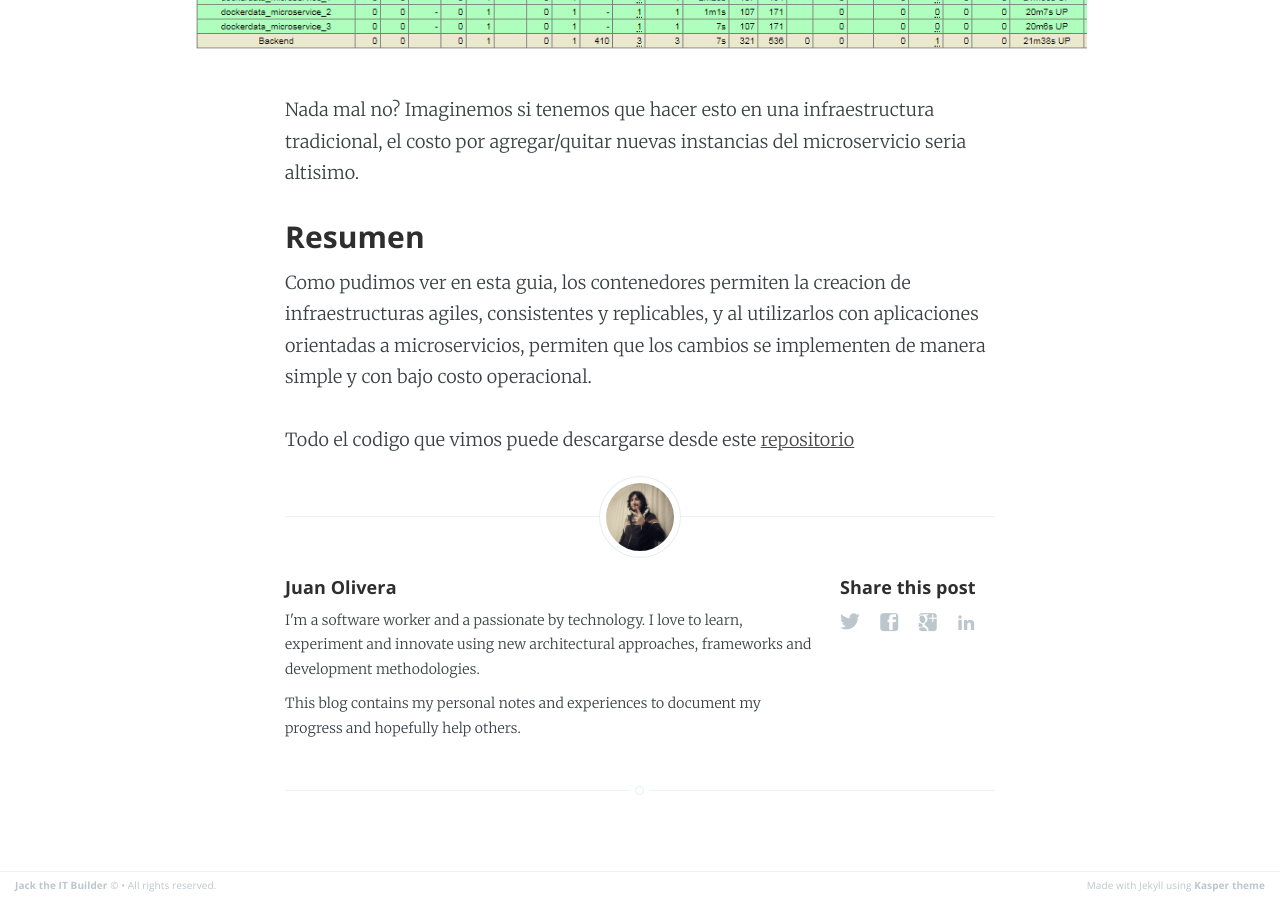
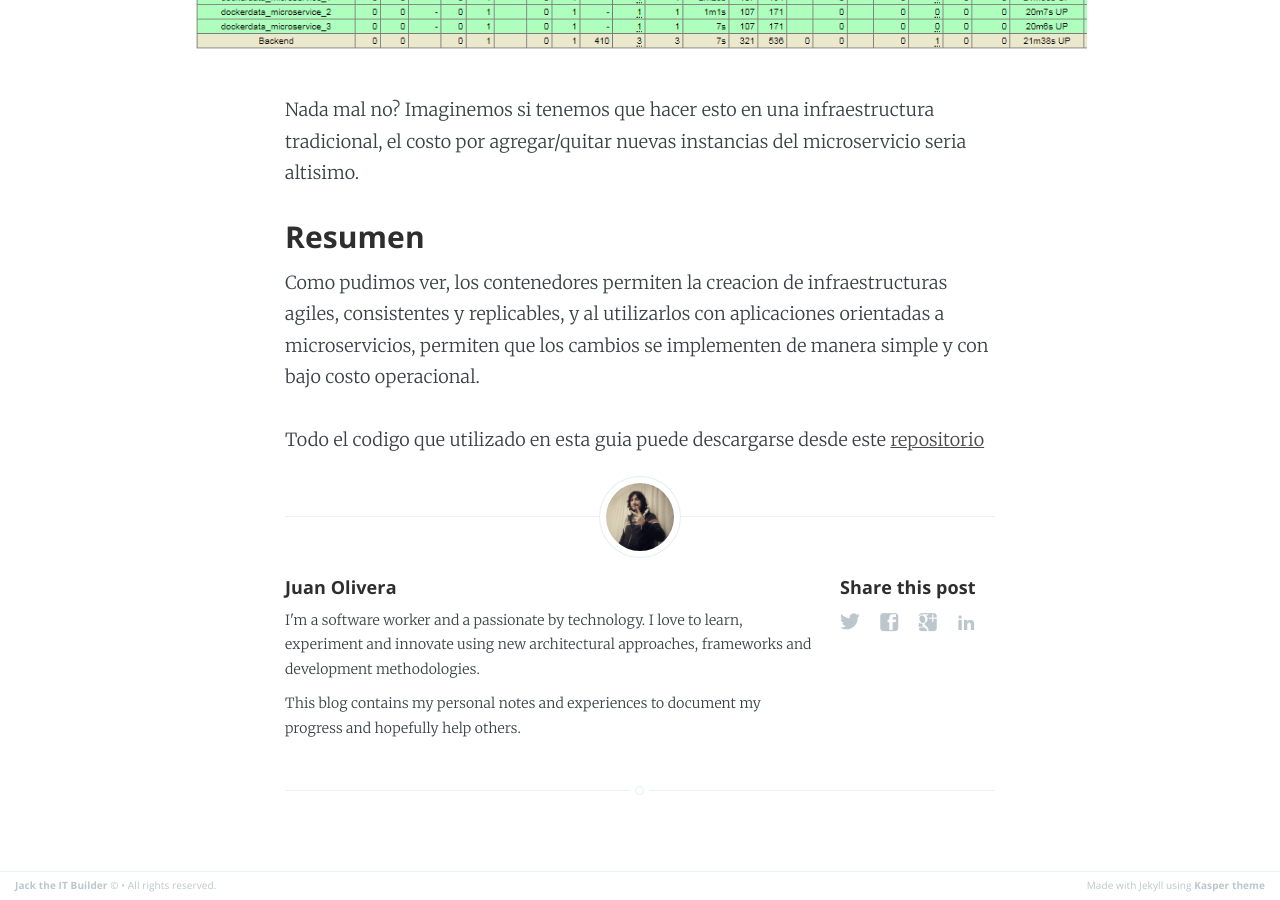
Before and after one commit to jpOlivo/jpOlivo.github.io, a Jekyll site: the page built from _posts/2018-04-03-microservicios-containers.markdown, in a window 1280 px wide and 900 px high, scrolled down 12253 px. Built offline with Jekyll 4.4.1, drawn with Linux system fonts in a browser that asks for light colours; some of the changed text lies outside the part shown.

Commit message:
minor fixes

```diff
--- a/_posts/2018-04-03-microservicios-containers.markdown
+++ b/_posts/2018-04-03-microservicios-containers.markdown
@@ -282,6 +282,6 @@ Nada mal no? Imaginemos si tenemos que hacer esto en una infraestructura tradici
 
 ### Resumen
 
-Como pudimos ver en esta guia, los contenedores permiten la creacion de infraestructuras agiles, consistentes y replicables, y al utilizarlos con aplicaciones orientadas a microservicios, permiten que los cambios se implementen de manera simple y con bajo costo operacional.
+Como pudimos ver, los contenedores permiten la creacion de infraestructuras agiles, consistentes y replicables, y al utilizarlos con aplicaciones orientadas a microservicios, permiten que los cambios se implementen de manera simple y con bajo costo operacional.
 
-Todo el codigo que vimos puede descargarse desde este [repositorio](https://github.com/jpOlivo/microservice-with-docker-vagrant.git)
+Todo el codigo que utilizado en esta guia puede descargarse desde este [repositorio](https://github.com/jpOlivo/microservice-with-docker-vagrant.git)
```
Also changed, not shown: other parts of _posts/2018-04-03-microservicios-containers.markdown (+1 -1 lines).
